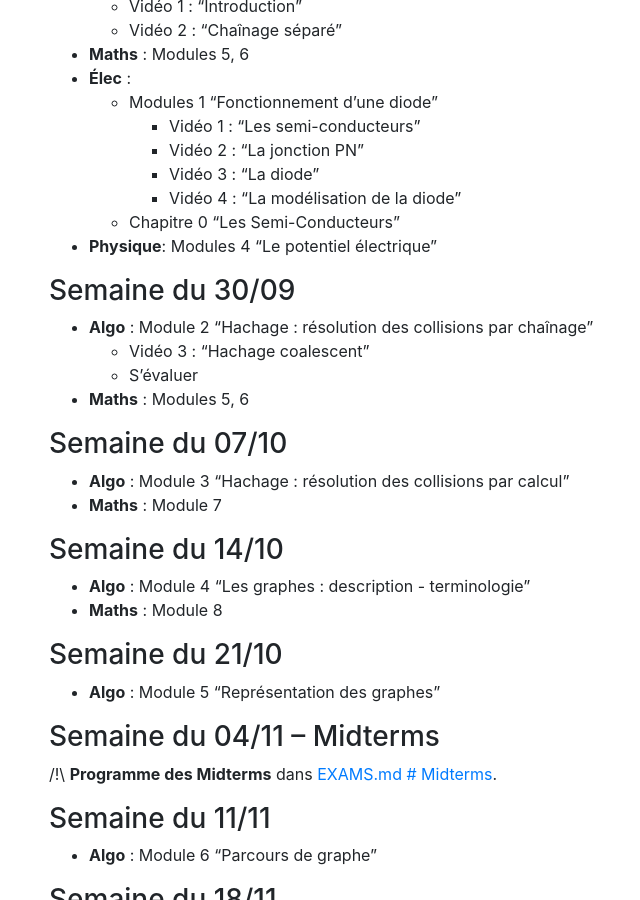
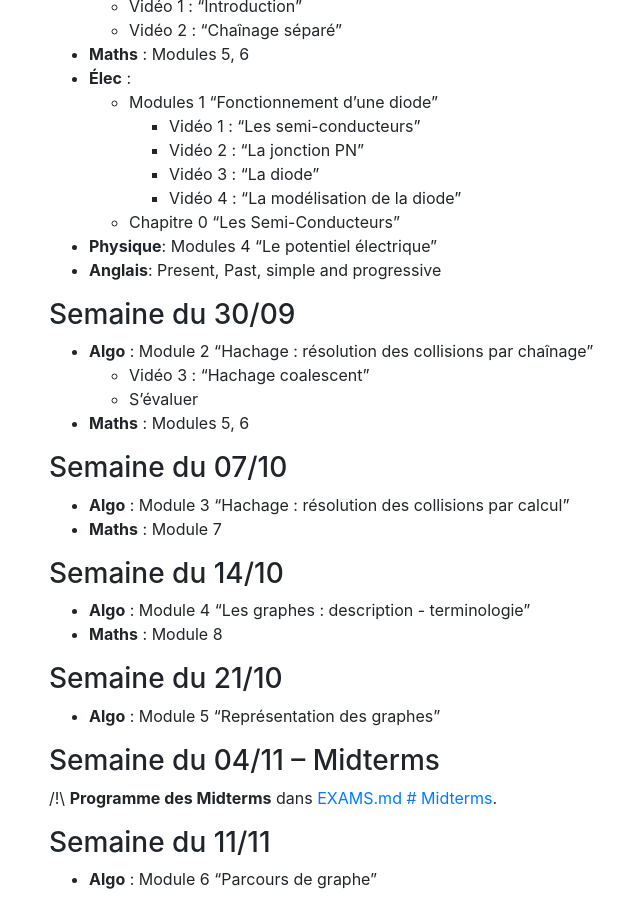
Before and after one commit to Epidocs/Plannings, a Jekyll site: the page built from 2023/S3/HOMEWORK.md, in a window 1280 px wide and 900 px high, scrolled down 872 px. Shown: the whole window, without its empty margins (36-676 px from the left). Built offline with Jekyll 4.4.1, drawn with Linux system fonts in a browser that asks for light colours; nearby versions of some CDN libraries.

Commit message:
Added English info in 2023\S3\HOMEWORK.md

```diff
--- a/2023/S3/HOMEWORK.md
+++ b/2023/S3/HOMEWORK.md
@@ -50,6 +50,7 @@ Pour plus d'informations, consultez le fichier [README.md](../../README.md).
 		- Vidéo 4 : "La modélisation de la diode"
 	- Chapitre 0 "Les Semi-Conducteurs"
 - **Physique**: Modules 4 "Le potentiel électrique"
+- **Anglais**: Present, Past, simple and progressive
 
 ### Semaine du 30/09
 
```
